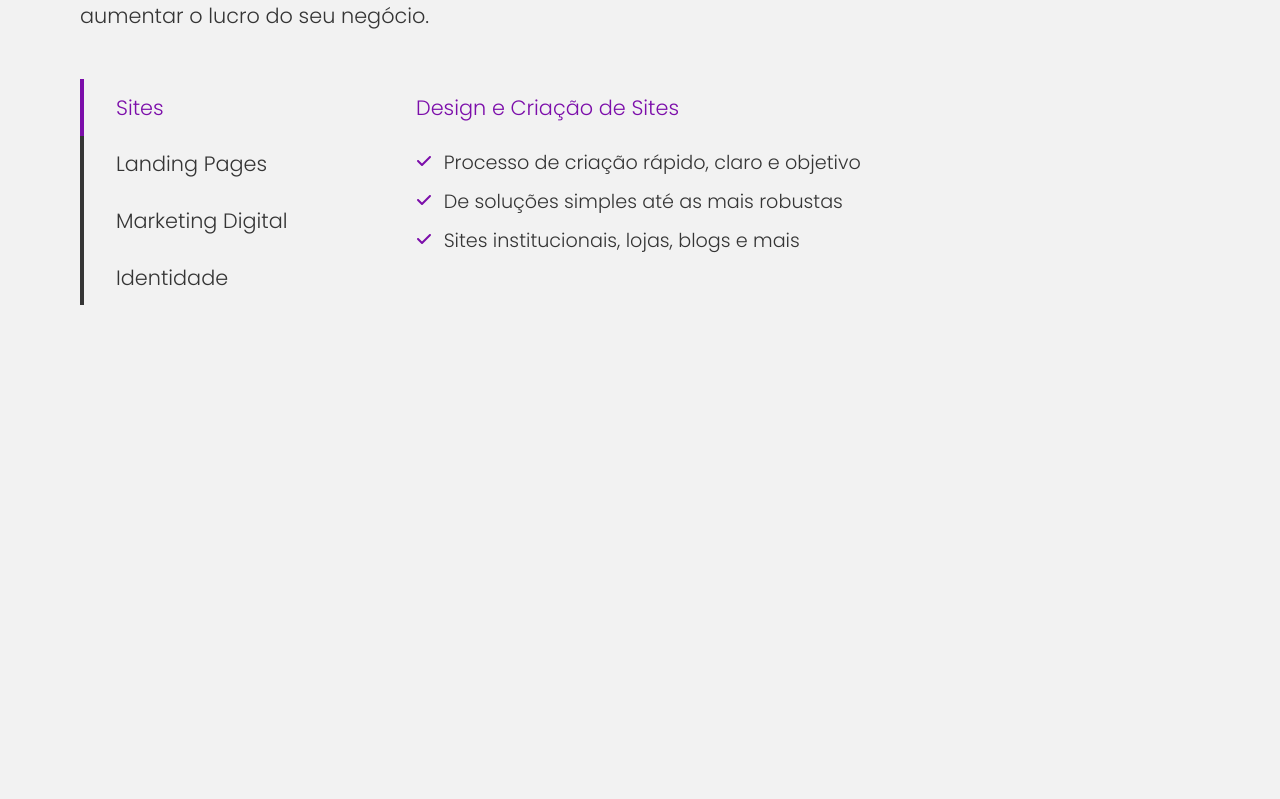
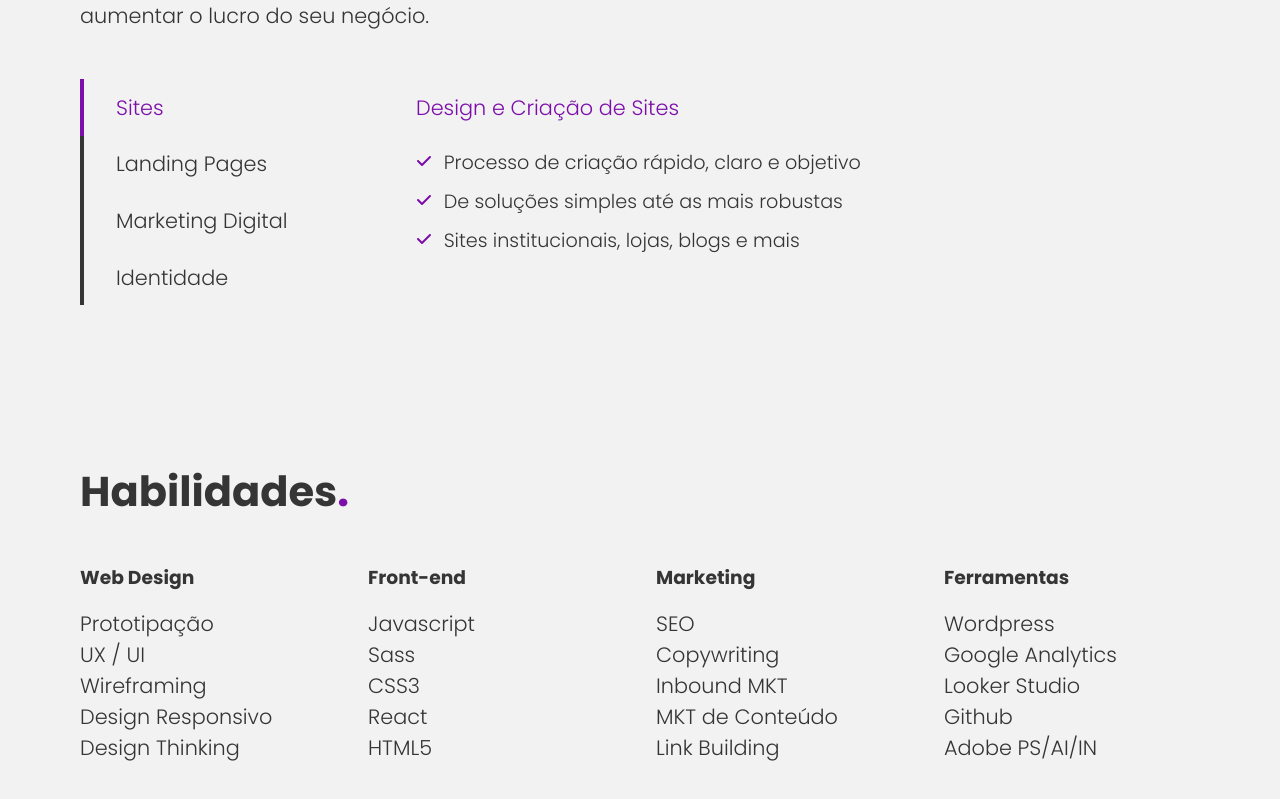
Before and after one commit to diegokoscky/diegokoscky-new, a React (Create React App) app in the folder app/diego_koscky/: page / in a window 1280 px wide. Shown: the part 2100-2899 px from the top of the page. Before the commit the page ends 2489 px from the top, so only its background shows below. Built offline with nearby package versions, Linux system fonts and the light colour scheme.

Commit message:
Seção habilidades

```diff
--- a/app/diego_koscky/src/App.js
+++ b/app/diego_koscky/src/App.js
@@ -3,6 +3,7 @@ import Header from "./components/Header/Header";
 import Hero from "./components/Hero/Hero";
 import Projetos from "./components/Projetos/Projetos";
 import Experiencia from "./components/Experiencia/Experiencia";
+import Habilidades from "./components/Habilidades/Habilidades";
 import Footer from "./components/Footer/Footer";
 
 export default function App() {
@@ -13,6 +14,7 @@ export default function App() {
                 <Hero />
                 <Projetos />
                 <Experiencia />
+                <Habilidades />
             </main>
             <Footer />
         </>
--- /dev/null
+++ b/app/diego_koscky/src/components/Habilidades/Habilidades.js
@@ -0,0 +1,55 @@
+import "./Habilidades.scss";
+
+export default function Habilidades() {
+    return (
+        <>
+            <section className="habilidades row container">
+                <div className="col-12">
+                    <h2>
+                        Habilidades<span>.</span>
+                    </h2>
+                </div>
+                <div className="col-3">
+                    <h3>Web Design</h3>
+                    <ul>
+                        <li>Prototipação</li>
+                        <li>UX / UI</li>
+                        <li>Wireframing</li>
+                        <li>Design Responsivo</li>
+                        <li>Design Thinking</li>
+                    </ul>
+                </div>
+                <div className="col-3">
+                    <h3>Front-end</h3>
+                    <ul>
+                        <li>Javascript</li>
+                        <li>Sass</li>
+                        <li>CSS3</li>
+                        <li>React</li>
+                        <li>HTML5</li>
+                    </ul>
+                </div>
+                <div className="col-3">
+                    <h3>Marketing</h3>
+                    <ul>
+                        <li>SEO</li>
+                        <li>Copywriting</li>
+                        <li>Inbound MKT</li>
+                        <li>MKT de Conteúdo</li>
+                        <li>Link Building</li>
+                    </ul>
+                </div>
+                <div className="col-3">
+                    <h3>Ferramentas</h3>
+                    <ul>
+                        <li>Wordpress</li>
+                        <li>Google Analytics</li>
+                        <li>Looker Studio</li>
+                        <li>Github</li>
+                        <li>Adobe PS/AI/IN</li>
+                    </ul>
+                </div>
+            </section>
+        </>
+    );
+}
--- /dev/null
+++ b/app/diego_koscky/src/components/Habilidades/Habilidades.scss
@@ -0,0 +1,9 @@
+.habilidades {
+    h3 {
+        margin-bottom: 1rem;
+    }
+
+    ul {
+        margin-bottom: 2rem;
+    }
+}
```
